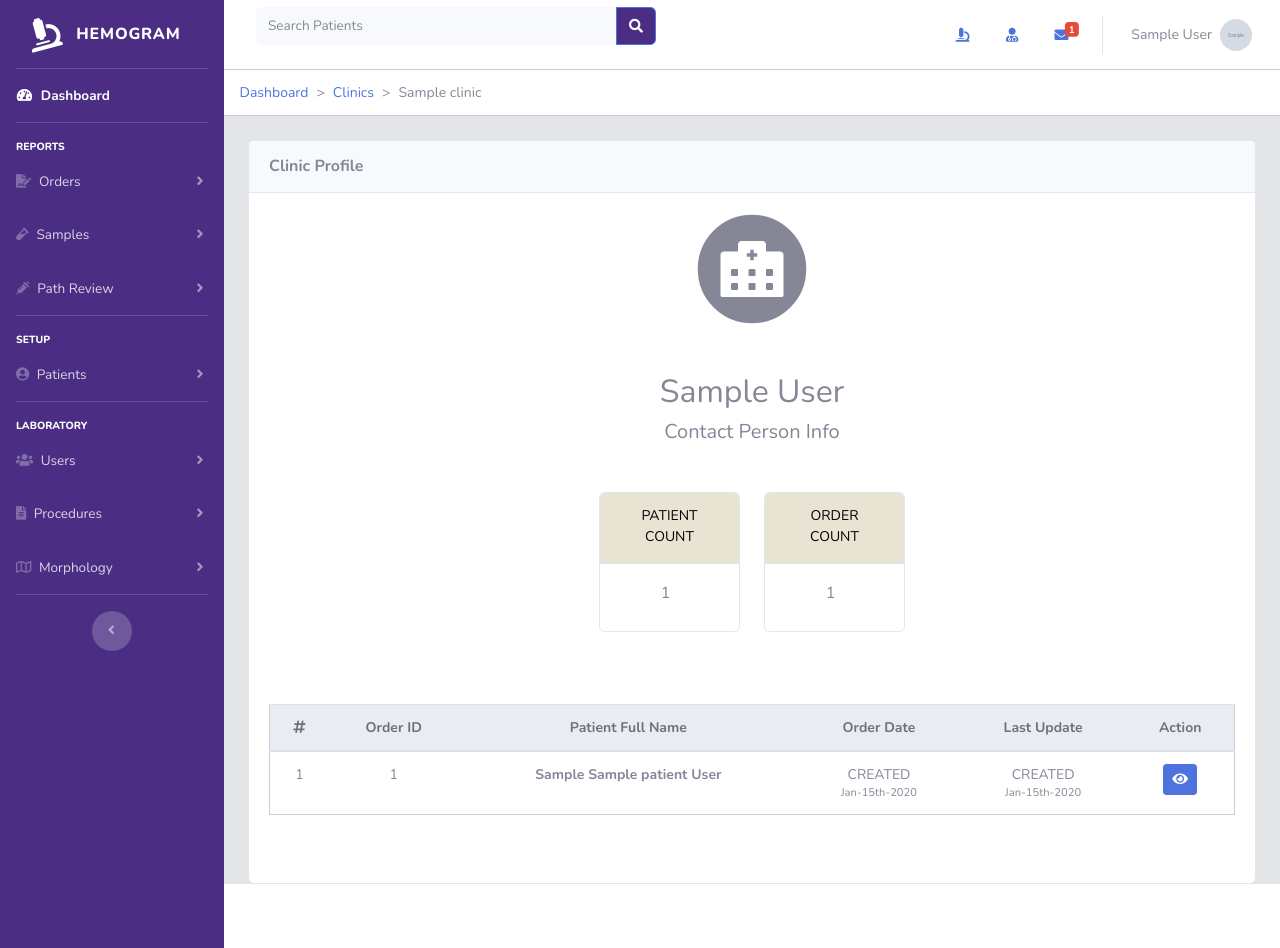
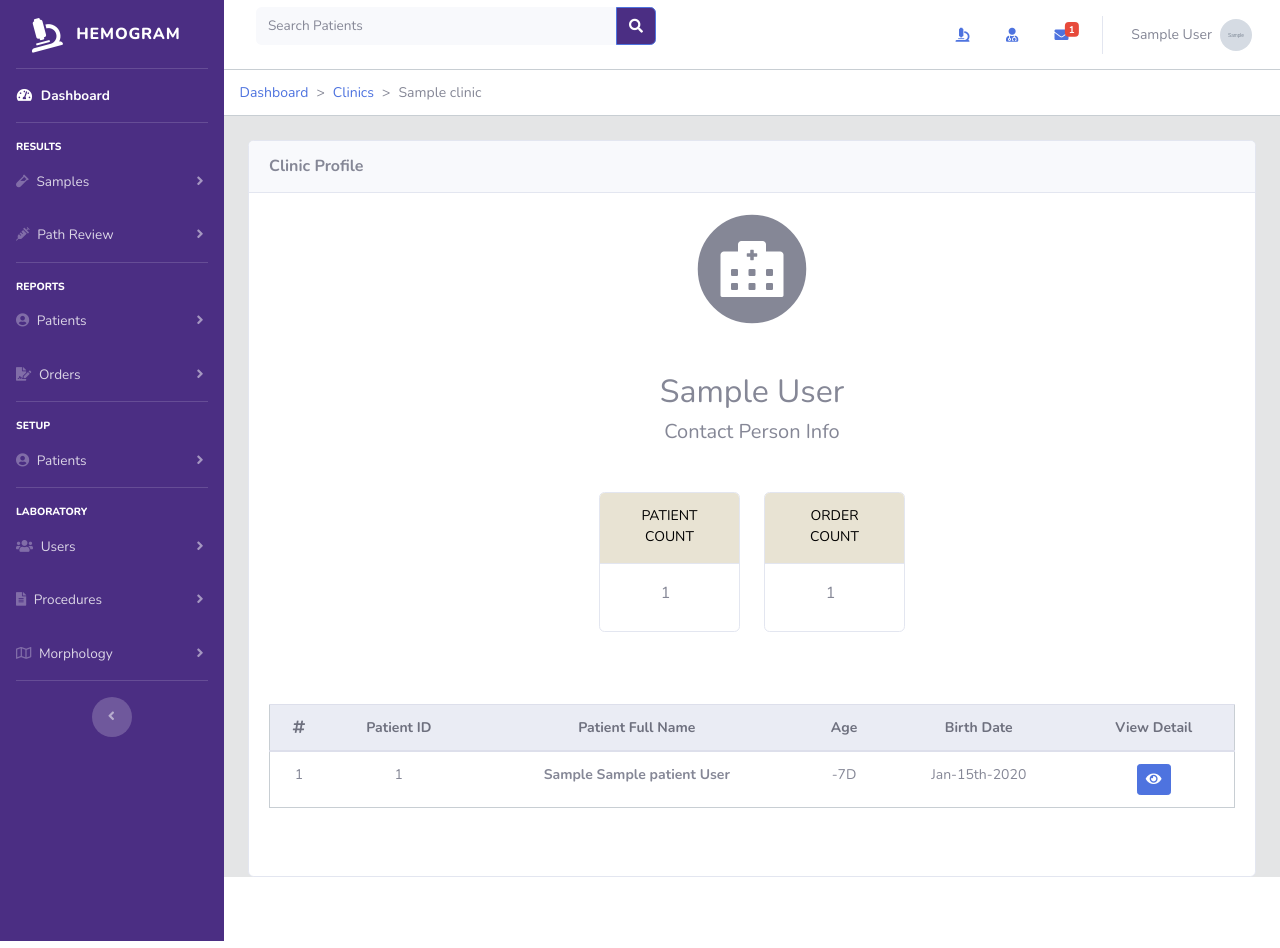
Before and after one commit to sukraBhandari/hemogram, a Flask app: page /lab/clinics/1 in a window 1280 px wide. Run offline with Flask 2, Linux system fonts and the light colour scheme; a user stored in the database is signed in; tables that the repository leaves empty hold one stand-in row (values such as "Sample post"); grey boxes marked "Sample" are stand-in pictures; parts of the project's set-up code (start-up, migrations or seed data) failed here and were passed over; some libraries are stand-ins or nearby versions.

Commit message:
modified clinics patient display and added aws config

```diff
--- a/app/lab/routes.py
+++ b/app/lab/routes.py
@@ -114,8 +114,8 @@ def clinic(id):
     """
     clinic = Clinic.query.get_or_404(id)
     # Better way to do following #
-    pt_count = len(set([each.patient_id for each in clinic.orders]))
-    return render_template('lab/clinics/clinic.html', clinic=clinic, pt=pt_count)
+    patients = db.session.query(Patient).join(Order, Clinic).filter(Clinic.id == clinic.id).distinct(Patient.id).all()
+    return render_template('lab/clinics/clinic.html', clinic=clinic, patients=patients)
 
 
 @lab.route('/clinics/<int:id>/edit', methods=['GET', 'POST'])
@@ -518,7 +518,7 @@ def sample_temp_review():
         pathrv.review = bleach.clean(r, strip=True)
         pathrv.status = True
         database.update(pathrv)
-        database.create(Event(order_id=sample.order.id, user_id=current_user.id, event_detail=OrderEventType.PATH_REVIEWED))
+        database.create(Event(order_id=pathrv.smear.order.id, user_id=current_user.id, event_detail=OrderEventType.PATH_REVIEWED))
         return url_for('lab.sample', id=pathrv.sample_id)
     return 'fail'
 
--- a/app/models.py
+++ b/app/models.py
@@ -301,6 +301,12 @@ class Patient(db.Model):
     def __repr__(self):
         return "Patient : {} {}".format(self.pat_first_name, self.pat_last_name)
 
+    def get_patient_fullname(self):
+        """
+        function to get patient full name
+        """
+        return self.pat_first_name + " " + self.pat_middle_name + " " + self.pat_last_name
+
     def age(self):
         """
         function to get patient age from birth_date
@@ -314,7 +320,7 @@ class Patient(db.Model):
         """
         json_patient = {
             'id': self.id,
-            'full_name': self.pat_first_name + " " + self.pat_middle_name + " " + self.pat_last_name,
+            'full_name': self.get_patient_fullname(),
             'dob': self.birth_date.strftime("%A %d. %B %Y"),
             'age': self.age(),
             'gender': self.gender.name,
@@ -360,7 +366,7 @@ class Order(db.Model):
             sample_id = self.samples[0].id
         json_order = {
             'id': self.id,
-            'patient': patient.pat_first_name + " " + patient.pat_middle_name + " " + patient.pat_last_name,
+            'patient': patient.get_patient_fullname(),
             'sample_type': self.order_fluid_type.value,
             'order_name': self.order_name.name,
             'events': events,
@@ -447,7 +453,7 @@ class Sample(db.Model):
         events = {each.event_detail.name: each.event_ts for each in e}
         json_sample = {
             'id': self.id,
-            'patient': patient.pat_first_name + " " + patient.pat_middle_name + " " + patient.pat_last_name,
+            'patient': patient.get_patient_fullname(),
             'status': self.status,
             'provider': provider.pro_first_name + " " + provider.pro_last_name + ", " + provider.degree.value,
             'clinic': self.order.ordering_location.clinic_code_name,
--- a/app/templates/base.html
+++ b/app/templates/base.html
@@ -41,22 +41,8 @@
                 <hr class="sidebar-divider">
                <!-- Heading -->
                <div class="sidebar-heading text-white">
-                  Reports
+                  Results
                </div>
-                  <!-- Nav Item - Utilities Collapse Menu -->
-                  <li class="nav-item">
-                     <a class="nav-link collapsed" href="#" data-toggle="collapse" data-target="#collapseOrders" aria-expanded="true" aria-controls="collapseOrders">
-                        <i class="fas fa-file-signature"></i>
-                        <span>Orders</span>
-                     </a>
-                     <div id="collapseOrders" class="collapse" aria-labelledby="headingTwo" data-parent="#accordionSidebar">
-                        <div class="bg-white py-2 collapse-inner rounded">
-                           <h6 class="collapse-header">Choose One:</h6>
-                           <a class="collapse-item" href="{{ url_for('lab.all_orders') }}">All Orders</a>
-                           <a class="collapse-item" href="{{ url_for('lab.pending_orders') }}">Pending Orders</a>
-                        </div>
-                     </div>
-                  </li>
                   <!-- Nav Item - Utilities Collapse Menu -->
                   <li class="nav-item">
                      <a class="nav-link collapsed" href="#" data-toggle="collapse" data-target="#collapseSamples" aria-expanded="true" aria-controls="collapseSamples">
@@ -82,6 +68,41 @@
                            <h6 class="collapse-header">Choose One:</h6>
                            <a class="collapse-item" href="{{ url_for('lab.all_reviews') }}">All Reviews</a>
                            <a class="collapse-item" href="{{ url_for('lab.pending_reviews') }}">Pending Reviews</a>
+                        </div>
+                     </div>
+                  </li>
+                  <hr class="sidebar-divider">
+               <!-- Heading -->
+               <div class="sidebar-heading text-white">
+                  Reports
+               </div>
+                  <!-- Nav Item - Utilities Collapse Menu -->
+                  <!-- Nav Item - Pages Collapse Menu -->
+                  <li class="nav-item">
+                     <a class="nav-link collapsed" href="#" data-toggle="collapse" data-target="#collapsePatient" aria-expanded="true" aria-controls="collapsePatient">
+                        <i class="fas fa-user-circle"></i>
+                        <span>Patients</span>
+                     </a>
+                     <div id="collapsePatient" class="collapse" aria-labelledby="headingTwo" data-parent="#accordionSidebar">
+                        <div class="bg-white py-2 collapse-inner rounded">
+                           <h6 class="collapse-header">Choose One:</h6>
+                           <a class="collapse-item" href="{{ url_for('lab.all_patients') }}">All Patient</a>
+                           {% if current_user.can(Privilege.CREATE) %}
+                              <a class="collapse-item" href="{{ url_for('lab.add_patient') }}">Add a Patient</a>
+                           {% endif%}
+                        </div>
+                     </div>
+                  </li>
+                  <li class="nav-item">
+                     <a class="nav-link collapsed" href="#" data-toggle="collapse" data-target="#collapseOrders" aria-expanded="true" aria-controls="collapseOrders">
+                        <i class="fas fa-file-signature"></i>
+                        <span>Orders</span>
+                     </a>
+                     <div id="collapseOrders" class="collapse" aria-labelledby="headingTwo" data-parent="#accordionSidebar">
+                        <div class="bg-white py-2 collapse-inner rounded">
+                           <h6 class="collapse-header">Choose One:</h6>
+                           <a class="collapse-item" href="{{ url_for('lab.all_orders') }}">All Orders</a>
+                           <a class="collapse-item" href="{{ url_for('lab.pending_orders') }}">Pending Orders</a>
                         </div>
                      </div>
                   </li>
--- a/app/templates/lab/clinics/clinic.html
+++ b/app/templates/lab/clinics/clinic.html
@@ -36,7 +36,7 @@
                            <div class="card-body">
                               <div class="row justify-content-center">
                                  <div class="col mr-2">
-                                    <h6 class="text-muted">{{pt}}</h6>
+                                    <h6 class="text-muted">{{patients | length}}</h6>
                                  </div>
                               </div>
                            </div>
@@ -64,15 +64,15 @@
                               <th class="text-center">
                                  <i class="fas fa-hashtag"></i>
                               </th>
-                              <th>Order ID</th>
+                              <th>Patient ID</th>
                               <th class="text-center">Patient Full Name</th>
-                              <th>Order Date</th>
-                              <th>Last Update</th>
-                              <th>Action</th>
+                              <th>Age</th>
+                              <th>Birth Date</th>
+                              <th>View Detail</th>
                            </tr>
                         </thead>
                         <tbody>
-                           {% for each_order in clinic.orders %}
+                           {% for patient in patients %}
                               <tr>
                                  <td class="text-center">
                                     <div>
@@ -80,23 +80,15 @@
                                     </div>
                                  </td>
                                  <td>
-                                    <div>{{each_order.id}}</div>
+                                    <div>{{patient.id}}</div>
                                  </td>
                                  <td class="text-center">
-                                    <div><strong>{{each_order.donor.pat_first_name}} {{each_order.donor.pat_middle_name}} {{each_order.donor.pat_last_name}}</strong></div>
+                                    <div><strong>{{patient.pat_first_name}} {{patient.pat_middle_name}} {{patient.pat_last_name}}</strong></div>
                                  </td>
-                                 {% with e = each_order.events.all() %}
-                                    <td>
-                                       <div>{{e[0].event_detail.name}}</div>
-                                       <div class="small text-muted">{{moment(e[0].event_ts,'DD/MM/YYYY').format('MMM-Do-YYYY')}}</div>
-                                    </td>
-                                    <td>
-                                       <div>{{e[-1].event_detail.name}}</div>
-                                       <div class="small text-muted">{{moment(e[-1].event_ts,'DD/MM/YYYY').format('MMM-Do-YYYY')}}</div>
-                                    </td>
-                                 {% endwith %}
+                                 <td>{{patient.age()}}</td>
+                                 <td>{{moment(patient.birth_date,'DD/MM/YYYY').format('MMM-Do-YYYY')}}</td>
                                  <td>
-                                    <a class="btn btn-sm btn-primary" href="{{url_for('lab.sample', id=each_order.id)}}" role="button"  title="View">
+                                    <a class="btn btn-sm btn-primary" href="{{url_for('lab.patient', id=patient.id)}}" role="button"  title="View">
                                        <i class="fas fa-eye"></i>
                                     </a>
                                  </td>
--- a/app/templates/lab/samples/diff.html
+++ b/app/templates/lab/samples/diff.html
@@ -17,6 +17,7 @@
    .cell-morphology {
    border: 1px solid #e0e0e0;
    padding:15px;
+   min-width: 200px;
    }
    </style>
    <div class="row">
```
Also changed, not shown: config.py (+7 -0 lines).
